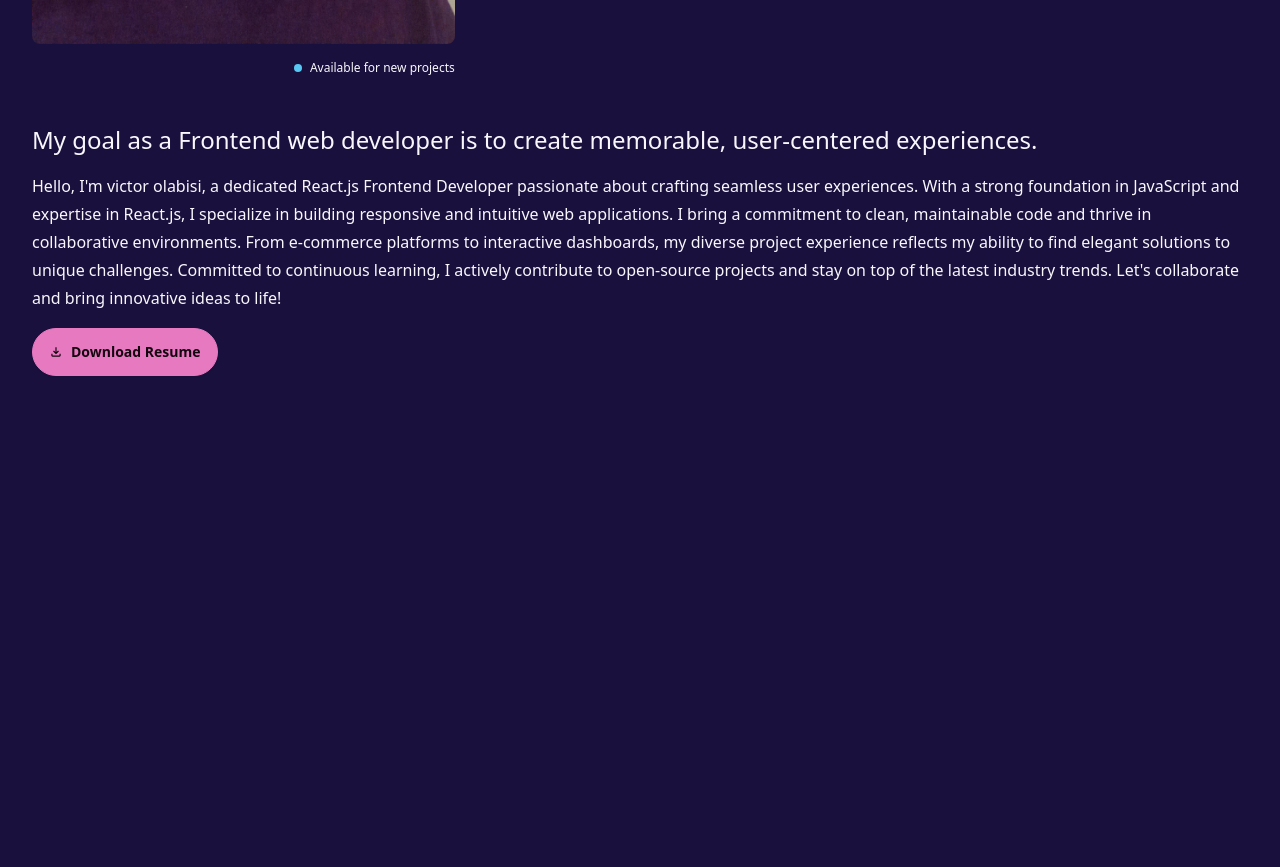
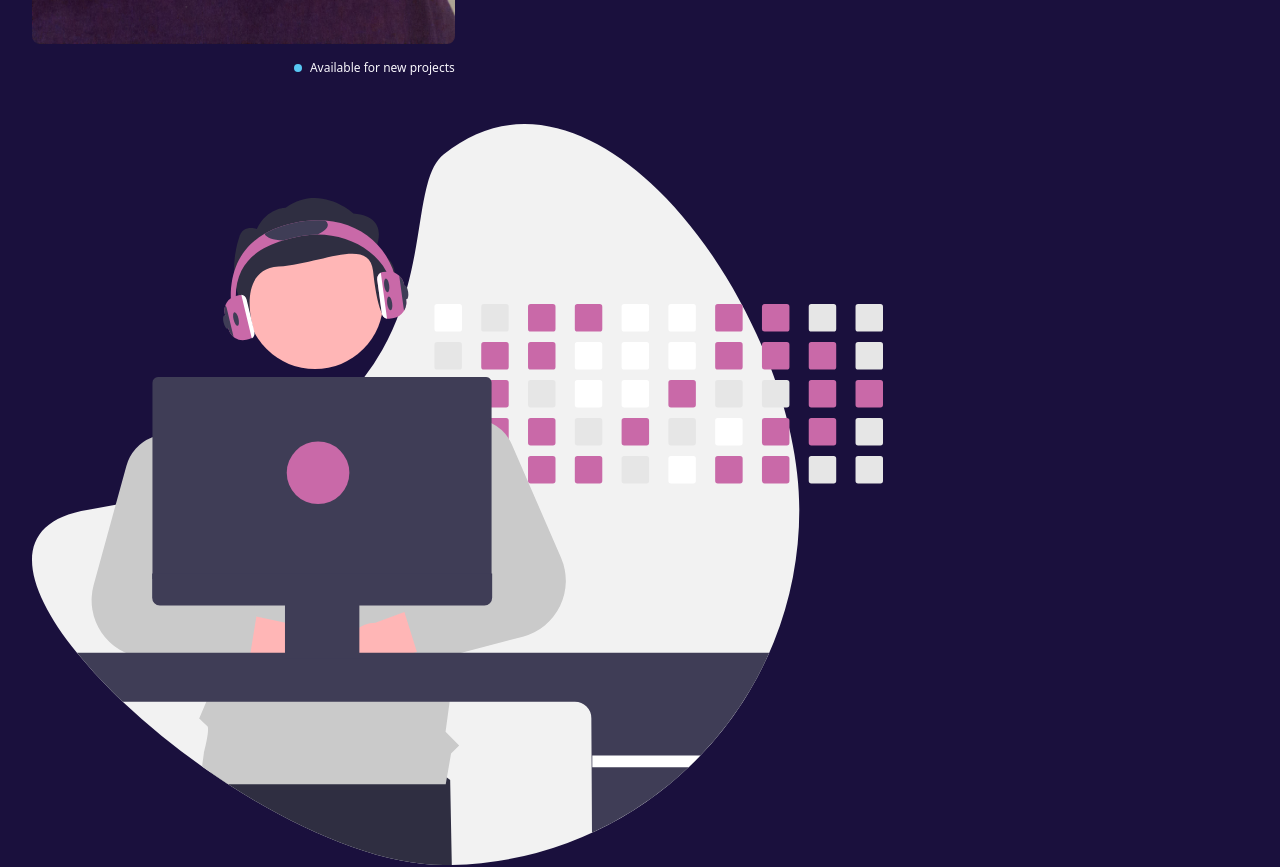
Before and after one commit to vtechwise/reactjs-portfolio, a React (Vite) app: page / in a window 1280 px wide. Shown: the part 580-1447 px from the top of the page. Before the commit the page ends 1004 px from the top, so only its background shows below. Built offline with nearby package versions, Linux system fonts and the light colour scheme.

Commit message:
aboutMe image

```diff
--- a/src/component/Hero.jsx
+++ b/src/component/Hero.jsx
@@ -1,7 +1,7 @@
 import portfolioImg from "../assets/portfolioImg.jpg";
 import { MdOutlineFileDownload } from "react-icons/md";
 import { CgMail } from "react-icons/cg";
-
+import aboutMe from '../assets/about me.svg'
 const Hero = () => {
   return (
     <>
@@ -34,7 +34,8 @@ const Hero = () => {
           </button>
         </div>
       </div>
-      <div className="mt-12">
+          <div className="mt-12">
+              <img src={aboutMe} alt="" className="pb-12" />
         <h2 className="text-2xl text-semibold">
           My goal as a Frontend web developer is to create memorable,
           user-centered experiences.
```
Also changed, not shown: src/assets/about me.svg (added).
